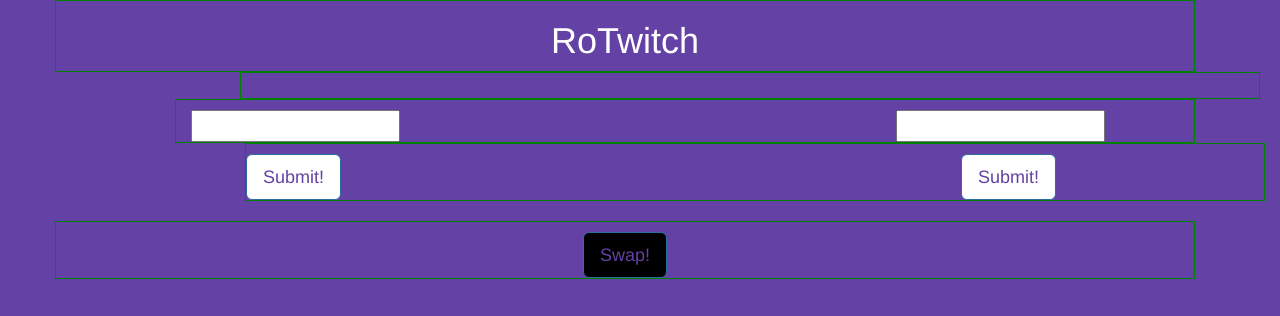
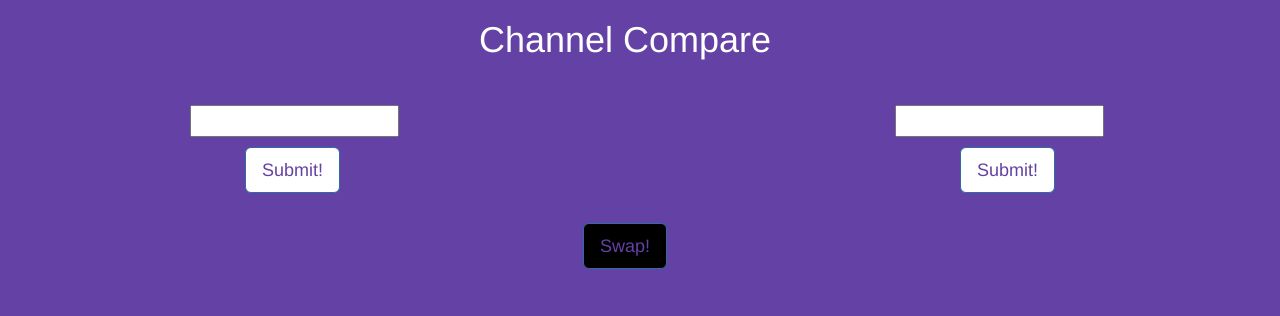
Before and after one commit to chenboy3/twitch, a PHP site: page /index.html in a window 1280 px wide; the page is wider, and only the part inside the window is pictured. Shown: the top 316 px of that part. Run offline with PHP 8.4, Linux system fonts and the light colour scheme; some libraries are stand-ins or nearby versions.

Commit message:
cleaned up code, still gotta fix previous issues

```diff
--- a/index.html
+++ b/index.html
@@ -1,7 +1,7 @@
 <!DOCTYPE html>
 <html >
 <head>
-	<title>RoTwitch</title>
+	<title>Channel Compare</title>
 	<link rel="stylesheet" type="text/css" href="bootstrap.min.css">
 	<link rel="stylesheet" type="text/css" href="style.css">
 	<!-- <link rel="shortcut icon" href="favicon.ico"> -->
@@ -12,7 +12,7 @@
 		<div class="header">
 			<div class="row">
 				<h1 class="col-md-12 text-center">
-					RoTwitch
+					Channel Compare
 				</h1>
 			</div>
 		</div>
@@ -54,7 +54,7 @@
 		 <iframe
 		 	id = "video1"
 		 	class="video1"
-	        src="http://player.twitch.tv/?channel=riotgames"
+	        src="http://player.twitch.tv/?channel="
 	        height="405"
 	        width="710"
 	        frameborder="0"
@@ -65,7 +65,7 @@
 	    <iframe
 		 	id = "video2"
 		 	class="video2"
-	        src="http://player.twitch.tv/?channel=Twitch"
+	        src="http://player.twitch.tv/?channel="
 	        height="405"
 	        width="710"
 	        frameborder="0"
@@ -79,7 +79,7 @@
 			frameborder="0"
 	        scrolling="no"
 	        id="chat_embed"
-	        src="http://www.twitch.tv/riotgames/chat"
+	        src="http://www.twitch.tv/chat"
 	        height="370"
 	        width="710">
 		</iframe>
@@ -90,7 +90,7 @@
 			frameborder="0"
 	        scrolling="no"
 	        id="chat_embed"
-	        src="http://www.twitch.tv/Twitch/chat"
+	        src="http://www.twitch.tv/chat"
 	        height="370"
 	        width="710">
 		</iframe>
--- a/simple-chatbot.js
+++ b/simple-chatbot.js
@@ -56,10 +56,10 @@ chatClient.prototype.onMessage = function onMessage(message){
 		if(message.data.slice(0, message.data.indexOf(' ')) === "PING"){
 			this.webSocket.send('PONG :tmi.twitch.tv');
 		}
-		console.log(message.data);
+		// console.log(message.data);
         var parsed = this.parseMessage(message.data);
         if(parsed !== null){
-			console.log(parsed);
+			// console.log(parsed);
             this.updateInfo(parsed);
         }
     }
@@ -230,7 +230,7 @@ chatClient.prototype.updateInfo = function(parsedMessage) {
 
     emote = '<img src="http://static-cdn.jtvnw.net/emoticons/v1/' + emote +'/1.0">';
 
-    console.log("UPDATING TABLE");
+    // console.log("UPDATING TABLE");
     this.updateTable(1, activeUser);
     this.updateTable(2, numComments);
     this.updateTable(3, numActiveViewers);
--- a/style.css
+++ b/style.css
@@ -13,7 +13,7 @@ body {
 }
 .row {
 	width: 100%;
-	border: 1px solid green;
+/*	border: 1px solid green;*/
 }
 
 .header {
@@ -124,7 +124,6 @@ body {
 
 .stats {
 	margin-top: 1220px;
-	background: rgb(38,38,38);
 	position: absolute;
 	text-align: center;
 }
@@ -136,6 +135,6 @@ body {
 }
 
 .col-md-4 {
-	border: 3px solid orange;
+/*	border: 3px solid orange;*/
 	color: rgb(255,255,255);
 }
```
